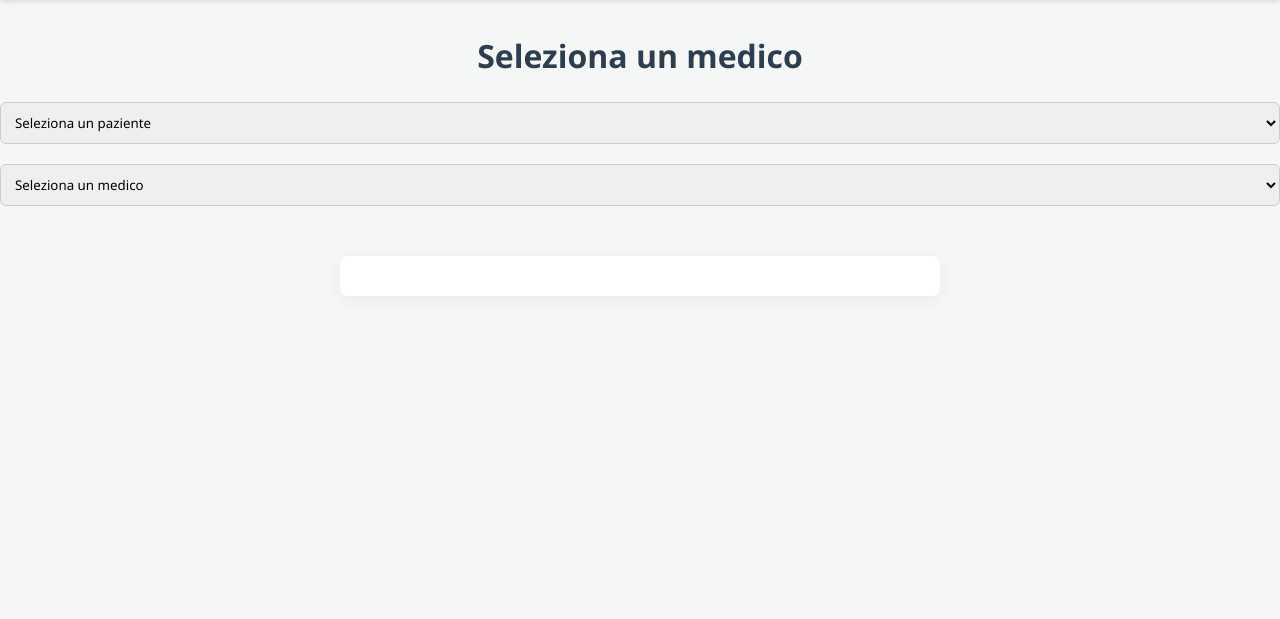
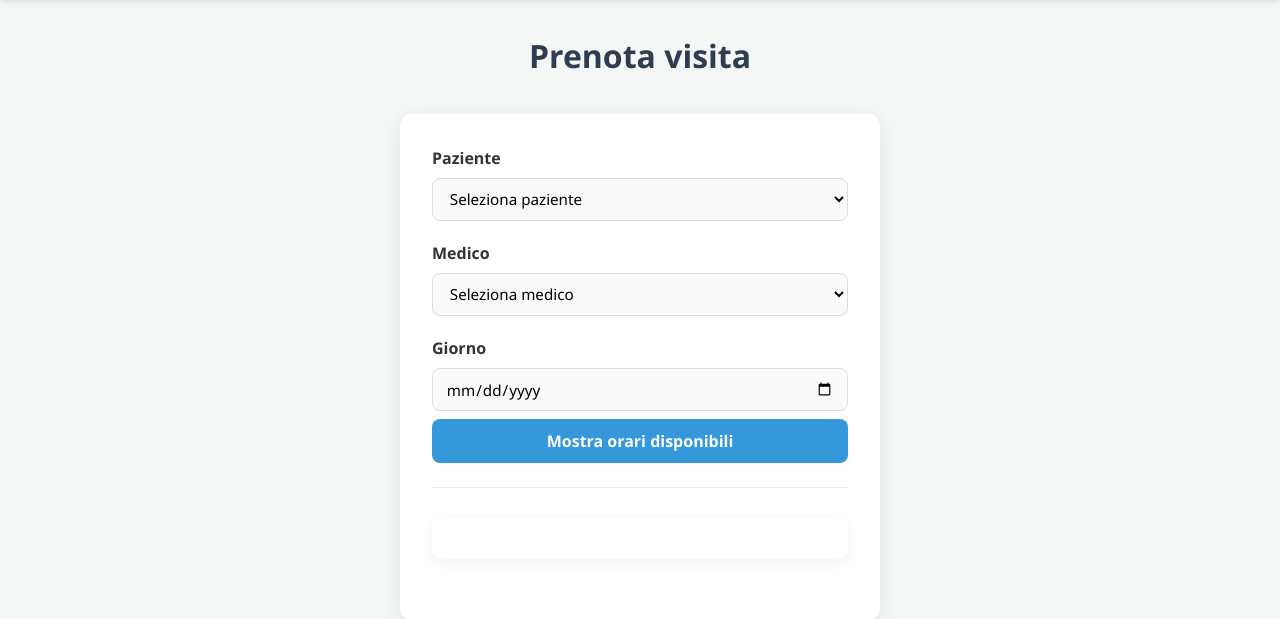
Before and after one commit to Clenill/progettoSoftwareSecurity, a FastAPI app: template app/templates/prenotazione_admin.html in a window 1280 px wide. Shown: the part 104-723 px from the top of the page. Run offline with FastAPI, Linux system fonts and the light colour scheme; the template is opened without the code that fills it, so the values that code supplies are empty.

Commit message:
Rimossa tabella disponibilità

```diff
--- a/app/api/admin_routes.py
+++ b/app/api/admin_routes.py
@@ -100,4 +100,4 @@ async def get_users(
     current_user: User = Depends(has_role_in([ruolo.AUTORITY])),
     db: AsyncSession = Depends(get_db)
 ):
-    return await UserService.get_all(db)
+    return await UserService.get_users(db)
--- a/app/service/user_service.py
+++ b/app/service/user_service.py
@@ -59,8 +59,12 @@ class UserService:
         return user
 
     @staticmethod
-    async def get_user(db: AsyncSession):
+    async def get_users(db: AsyncSession):
         return await UserRepository.get_all(db)
+
+    @staticmethod
+    async def get_users_with_role(role: ruolo, db: AsyncSession):
+        return await UserRepository.get_all_with_role(db, role)
 
     @staticmethod
     async def authenticate_user(login_data: LoginRequest, db: AsyncSession):
--- a/app/templates/prenotazione_admin.html
+++ b/app/templates/prenotazione_admin.html
@@ -21,16 +21,177 @@
         </div>
     </div>
 </nav>
+<h1>Prenota visita</h1>
 
-</center><h1>Seleziona un medico</h1>
+<style>
+    /* ── Booking section ── */
+#booking-section {
+    max-width: 480px;
+    margin: 2rem auto;
+    background: white;
+    border-radius: 12px;
+    padding: 2rem;
+    box-shadow: 0 4px 20px rgba(0,0,0,0.08);
+}
+
+#booking-section label {
+    display: block;
+    font-weight: 600;
+    margin-bottom: 0.4rem;
+    color: #333;
+}
+
+#booking-section select,
+#booking-section input[type="date"] {
+    width: 100%;
+    padding: 0.6rem 0.8rem;
+    border: 1px solid #ddd;
+    border-radius: 8px;
+    font-size: 0.95rem;
+    box-sizing: border-box;
+    background: #fafafa;
+}
+
+#booking-section select:focus,
+#booking-section input[type="date"]:focus {
+    outline: none;
+    border-color: #3498db;
+    background: white;
+}
+
+#booking-section > button {
+    width: 100%;
+    padding: 0.7rem;
+    background-color: #3498db;
+    color: white;
+    border: none;
+    border-radius: 8px;
+    font-size: 1rem;
+    cursor: pointer;
+    margin-top: 0.5rem;
+    transition: background 0.2s;
+}
+
+#booking-section > button:hover {
+    background-color: #2980b9;
+}
+
+hr {
+    border: none;
+    border-top: 1px solid #eee;
+    margin: 1.5rem 0;
+}
+
+#disponibilitaContainer h3 {
+    text-align: center;
+    color: #333;
+    margin-bottom: 1rem;
+}
+
+#disponibilitaContainer {
+    display: flex;
+    flex-wrap: wrap;
+    gap: 0.5rem;
+    justify-content: center;
+}
+
+#disponibilitaContainer h3 {
+    width: 100%;
+}
+
+.slot-btn {
+    padding: 0.5rem 1.2rem;
+    background: #eaf4fb;
+    color: #2980b9;
+    border: 1px solid #aad4f0;
+    border-radius: 20px;
+    cursor: pointer;
+    font-size: 0.9rem;
+    transition: background 0.2s, color 0.2s;
+}
+
+.slot-btn:hover {
+    background: #3498db;
+    color: white;
+    border-color: #3498db;
+}
+
+/* Rimuovi i <br> visivi con spacing CSS */
+#booking-section > br {
+    display: none;
+}
+
+/* ── Toast ── */
+
+#toast {
+    position: fixed;
+    bottom: 2rem;
+    left: 50%;
+    transform: translateX(-50%) translateY(20px);
+    background: white;
+    border-left: 4px solid #3498db;
+    border-radius: 8px;
+    padding: 1rem 1.5rem;
+    box-shadow: 0 4px 20px rgba(0,0,0,0.15);
+    font-size: 0.95rem;
+    opacity: 0;
+    transition: opacity 0.3s ease, transform 0.3s ease;
+    z-index: 9999;
+    min-width: 280px;
+    text-align: center;
+}
+#toast.show {
+    opacity: 1 !important;
+    transform: translateX(-50%) translateY(0) !important;
+}
+#toast .toast-title {
+    font-weight: bold;
+    margin-bottom: 0.3rem;
+}
+#toast .toast-body {
+    color: #555;
+}
+#toast .toast-body { color: #555; }
+#toast.toast-success { border-left: 4px solid #27ae60; }
+#toast.toast-success .toast-title { color: #27ae60; }
+#toast.toast-error { border-left: 4px solid #e74c3c; }
+#toast.toast-error .toast-title { color: #e74c3c; }
+</style>
+
 <div id="booking-section">
-    <select id="pazienteSelect" required>
-        <option value="">Seleziona un paziente</option>
+
+    <label>Paziente</label>
+
+    <select id="pazienteSelect">
+        <option value="">Seleziona paziente</option>
     </select>
-    <select id="medicoSelect" required>
-        <option value="">Seleziona un medico</option>
+
+    <br><br>
+
+    <label>Medico</label>
+
+    <select id="medicoSelect">
+        <option value="">Seleziona medico</option>
     </select>
+
+    <br><br>
+
+   <label>Giorno</label>
+
+    <input
+        type="date"
+        id="giornoSelect">
+
+    <br><br>
+
+    <button onclick="caricaDisponibilita()">
+        Mostra orari disponibili
+    </button>
+
+    <hr>
+
     <div id="disponibilitaContainer"></div>
+
 </div>
 
 <script>
@@ -38,33 +199,55 @@ let mioIdPaziente = null;
 
 async function caricaUtenti() {
     try {
-        const response = await fetch('/api/getusers', {
+        const response = await fetch('/admin/allusers', {
             credentials: 'same-origin'
         });
+        // Controlla che la risposta è JSON
+        const contentType = response.headers.get("content-type");
+        if (!response.ok || !contentType?.includes("application/json")) {
+            console.error("Risposta non valida:", response.status, contentType);
+            return;
+        }
         const users = await response.json();
         const pazienteSelect = document.getElementById('pazienteSelect');
         const medicoSelect = document.getElementById('medicoSelect');
-
+        medicoSelect.innerHTML = '<option value="">Seleziona un medico</option>';
         pazienteSelect.innerHTML = '<option value="">Seleziona un paziente</option>';
-        medicoSelect.innerHTML = '<option value="">Seleziona un medico</option>';
-
         users.forEach(user => {
             if (user.ruolo !== 'admin') {
                 const option = document.createElement('option');
                 option.value = user.id;
                 option.textContent = user.name;
-                if (user.ruolo === 'utente') {
-                    pazienteSelect.appendChild(option);
+                if (user.ruolo === 'staff') {
+                    medicoSelect.appendChild(option);
                 }
 
-                else if (user.ruolo === 'staff') {
-                    medicoSelect.appendChild(option);
+                else if (user.ruolo === 'utente') {
+                    pazienteSelect.appendChild(option);
                 }
             }
         });
     } catch (err) {
-        console.error("Errore nel caricamento degli utenti:", err);
+        console.error("Errore nel caricamento dei medici:", err);
     }
+}
+
+function showToast(titolo, messaggio, tipo = 'toast-success', durata = 2000) {
+    let toast = document.getElementById('toast');
+    if (!toast) {
+        toast = document.createElement('div');
+        toast.id = 'toast';
+        document.body.appendChild(toast);
+    }
+    toast.innerHTML = `
+        <div class="toast-title">${titolo}</div>
+        <div class="toast-body">${messaggio}</div>
+    `;
+    // Rimuovi show, forza reflow, poi riaggiungi
+    toast.className = tipo;
+    void toast.offsetHeight;  // ← forza il reflow
+    toast.classList.add('show');
+    setTimeout(() => toast.classList.remove('show'), durata);
 }
 
 async function prenotaVisita(pazienteId, medicoId, timestamp) {
@@ -74,7 +257,7 @@ async function prenotaVisita(pazienteId, medicoId, timestamp) {
         timestamp: timestamp
     };
 
-    try {
+
     const response = await fetch('/admin/newvisit', {
         method: 'POST',
         credentials: 'same-origin',
@@ -85,60 +268,62 @@ async function prenotaVisita(pazienteId, medicoId, timestamp) {
     });
 
     if (response.ok) {
-            alert("Prenotazione effettuata!");
-            caricaStorico();
-            caricaDisponibilita();
+        showToast("✓ Prenotazione effettuata", "La tua richiesta è stata inviata.", "toast-success");
+        setTimeout(() => caricaDisponibilita(), 3500);
     } else {
-            alert("Errore nella prenotazione.");
+        showToast("✗ Errore nella prenotazione", "Qualcosa è andato storto. Riprova.", "toast-error");
     }
-    } catch (err) {
-        console.error("Errore:", err);
-    }
+
 }
 
 async function caricaDisponibilita() {
+    const pazienteId = document.getElementById('pazienteSelect').value;
     const medicoId = document.getElementById('medicoSelect').value;
-    const pazienteId = document.getElementById('pazienteSelect').value;
+    const giorno = document.getElementById("giornoSelect").value;
     const container = document.getElementById('disponibilitaContainer');
-
-    if (!medicoId || !pazienteId) {
+    container.innerHTML = '';
+    if (!medicoId) {
         container.innerHTML = '';
         return;
     }
 
     try {
-        const response = await fetch(`/api/disponibilita/${medicoId}`, {
+        const response = await fetch(
+            `/visit/disponibilita/${medicoId}?giorno=${giorno}`,
+            {
             credentials: 'same-origin'
-        });
+            }
+        );
 
         if (!response.ok) {
             container.innerHTML = '<p>Nessuna disponibilità trovata.</p>';
             return;
         }
 
-        const data = await response.json();
-        container.innerHTML = '<h4>Disponibilità:</h4>';
+        const slots = await response.json();
 
-        const raggruppati = data.reduce((acc, slot) => {
-            const dataGiorno = slot.valore.split('T')[0];
-            if (!acc[dataGiorno]) acc[dataGiorno] = [];
-            acc[dataGiorno].push(slot);
-            return acc;
-        }, {});
+    if(slots.length===0){
 
-        for (const [dataGiorno, orari] of Object.entries(raggruppati)) {
-            const gruppo = document.createElement('div');
-            gruppo.innerHTML = `<h5>${dataGiorno}</h5>`;
+        container.innerHTML="<p>Nessun orario disponibile.</p>";
 
-            orari.forEach(s => {
-                const btn = document.createElement('button');
-                btn.textContent = s.orario;
-                btn.className = 'slot-btn';
-                btn.onclick = () => prenotaVisita(pazienteId, medicoId, s.valore);
-                gruppo.appendChild(btn);
+        return;
+    }
+
+    const titolo=document.createElement("h3");
+    titolo.textContent="Orari disponibili";
+    container.appendChild(titolo);
+
+    slots.forEach(slot=>{
+        const button=document.createElement("button");
+        button.className="slot-btn";
+        button.textContent=slot.orario;
+        button.onclick=()=>prenotaVisita(
+            pazienteId,
+            medicoId,
+            slot.timestamp
+        );
+        container.appendChild(button);
     });
-            container.appendChild(gruppo);
-        }
     } catch (err) {
         console.error("Errore caricamento:", err);
     }
@@ -146,9 +331,8 @@ async function caricaDisponibilita() {
 
 document.addEventListener('DOMContentLoaded', () => {
     caricaUtenti();
-    document.getElementById('medicoSelect').addEventListener('change', caricaDisponibilita);
-    document.getElementById('pazienteSelect').addEventListener('change', caricaDisponibilita);
 });
 </script>
+<div id="toast"></div>
 </body>
 </html>
```
Also changed, not shown: app/api/routes.py (+2 -24 lines), app/db/models.py (+0 -8 lines), app/repositories/user_repository.py (+7 -0 lines), app/riempi_db.py (+0 -28 lines), 1 other file. Lines whose indentation alone changed are shown as unchanged.
